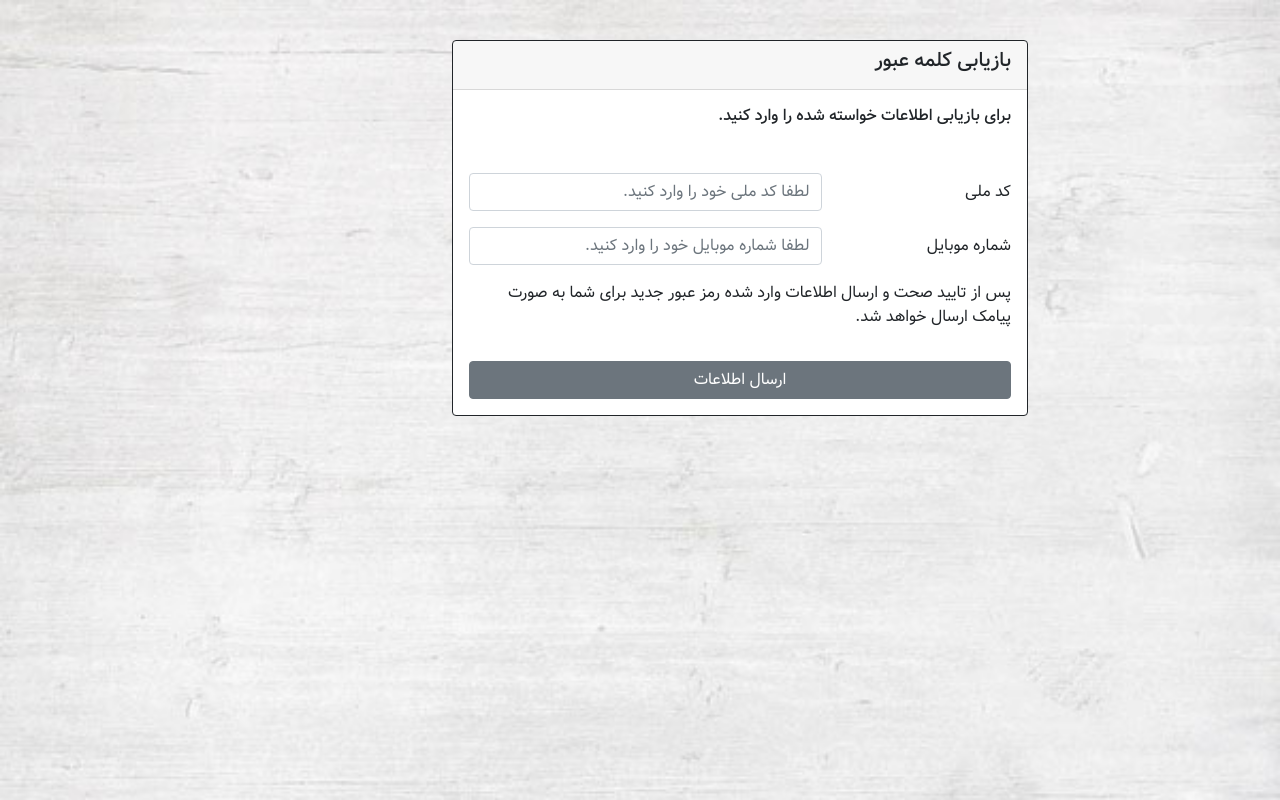
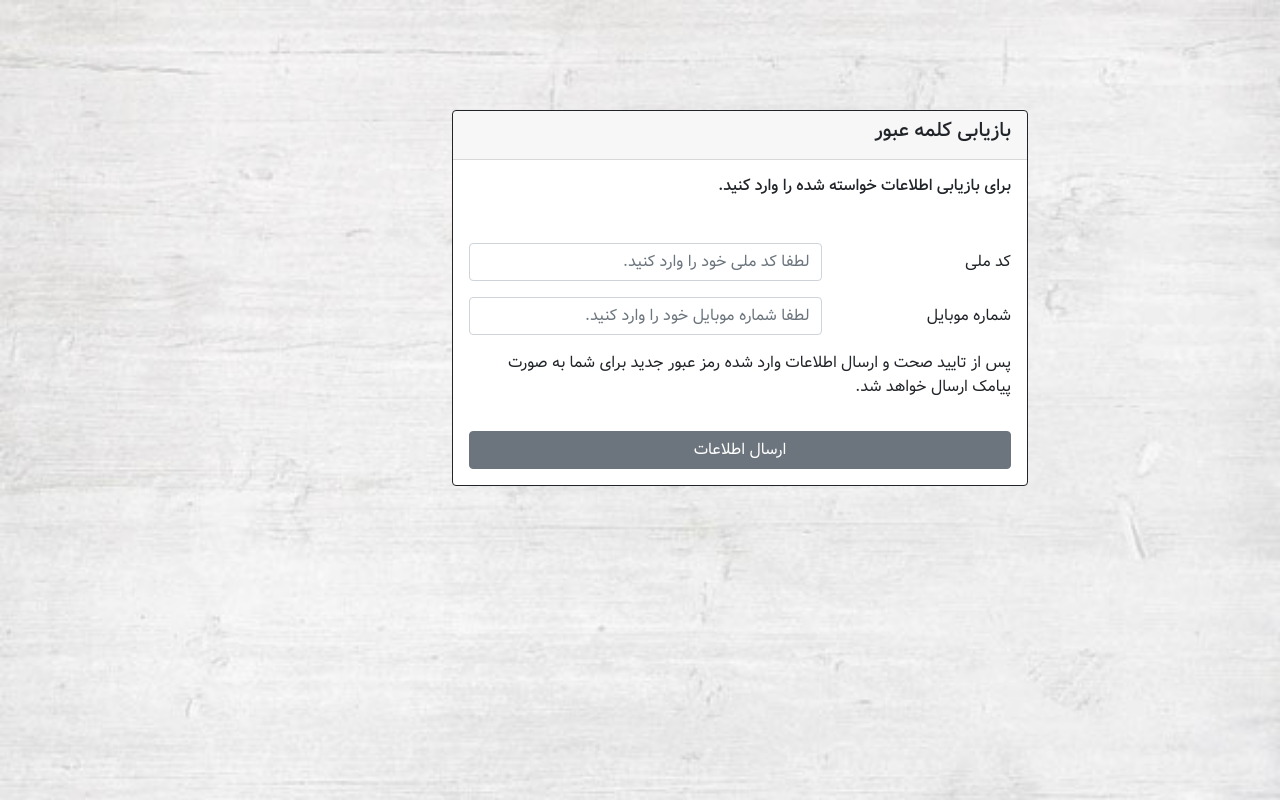
Before and after one commit to payammohammadi94/React, a React (Create React App) app: page /forgetpassword in a window 1280 px wide. Built offline with nearby package versions, Linux system fonts and the light colour scheme; a web font is replaced by a local one.

Commit message:
change password

```diff
--- a/src/page/login/forgetpassword/Forgetpassword.jsx
+++ b/src/page/login/forgetpassword/Forgetpassword.jsx
@@ -13,6 +13,7 @@ export default function Forgetpassword(props) {
     <Container className='forgetpassword'>
 
         <form method='post'>
+            <div className='center'>
              <div className='container-fluid'>
         <div className='row  justify-content-center align-items-center'>
         <div className='col-8'>
@@ -48,6 +49,7 @@ export default function Forgetpassword(props) {
         </div>
         </div>
         </div>
+        </div>
         </form>
 
         </Container>
```
